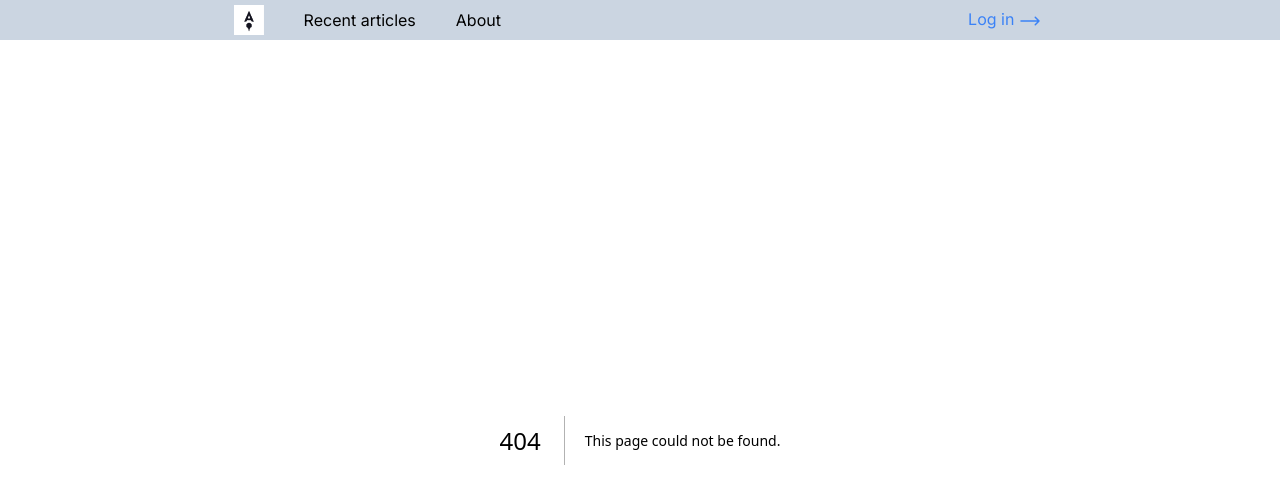
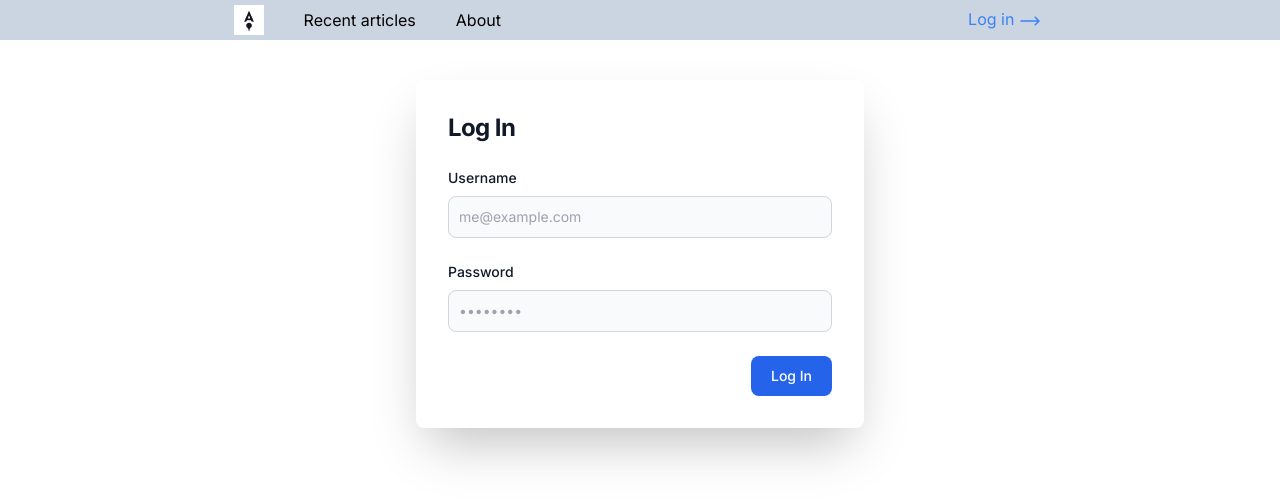
Before and after one commit to domanhtu/applifting-task, a Next.js app in the folder frontend/blog-app/: page /login in a window 1280 px wide. Before the commit this address had no page. Shown: the top 504 px of the page. Built offline with nearby package versions, Linux system fonts and the light colour scheme.

Commit message:
feat: added auth context, login page and auth implementation

```diff
--- a/frontend/blog-app/src/app/articles/page.tsx
+++ b/frontend/blog-app/src/app/articles/page.tsx
@@ -2,22 +2,22 @@
 
 import axios, { AxiosRequestConfig } from "axios";
 import { useEffect, useState } from "react";
+import { useAuth } from "@/contexts/authContext";
+import { redirect } from 'next/navigation'
 
 export default function Page() {
-  const [authenticated, setAuthenticated] = useState(false);
+  const { token, setToken } = useAuth();
 
   useEffect(() => {
     const url = "https://fullstack.exercise.applifting.cz/articles";
 
-    if (localStorage.getItem("token") === null) {
-      setAuthenticated(false);
+    if (!token) {
+      redirect('/login');
     } else {
-      setAuthenticated(true);
-
       const config = {
         headers: {
           "X-API-KEY": "a91f604b-9e61-408a-a23b-71075b501ed5",
-          Authorization: localStorage.getItem("token"),
+          Authorization: token
         },
       };
 
@@ -38,7 +38,7 @@ export default function Page() {
 
   return (
     <div className="container mx-auto">
-      {authenticated ? <p>Logged in</p> : <p>Not logged in</p>}
+      {token ? <p>Logged in</p> : <p>Not logged in</p>}
     </div>
   );
 }
--- a/frontend/blog-app/src/app/layout.tsx
+++ b/frontend/blog-app/src/app/layout.tsx
@@ -1,15 +1,13 @@
+'use client'
+
+import Navbar from "@/components/navbar";
 import "./globals.css";
 import type { Metadata } from "next";
 import { Inter } from "next/font/google";
-import Link from "next/link";
-import Image from "next/image";
+import { metadata } from "@/components/metadata"
+import { AuthProvider } from "@/contexts/authContext"
 
 const inter = Inter({ subsets: ["latin"] });
-
-export const metadata: Metadata = {
-  title: "Create Next App",
-  description: "Generated by create next app",
-};
 
 export default function RootLayout({
   children,
@@ -19,46 +17,10 @@ export default function RootLayout({
   return (
     <html lang="en">
       <body className={inter.className}>
-        <nav className="flex justify-around h-10 bg-slate-300 items-center w-full">
-          <div className="flex items-center">
-            <Link href="/">
-              <Image
-                src="/logo.png"
-                width={30}
-                height={30}
-                alt="Logo"
-                className="inline mx-5"
-              />
-            </Link>
-
-            <Link href="/articles" className="mx-5">
-              Recent articles
-            </Link>
-
-            <Link href="/about" className="mx-5">
-              About
-            </Link>
-          </div>
-
-          <Link href="/login" className="mx-5 text-blue-500">
-            Log in
-            <svg
-              xmlns="http://www.w3.org/2000/svg"
-              fill="none"
-              viewBox="0 0 24 24"
-              strokeWidth="1.5"
-              stroke="currentColor"
-              className="w-6 h-6 inline mx-1"
-            >
-              <path
-                strokeLinecap="round"
-                strokeLinejoin="round"
-                d="M17.25 8.25L21 12m0 0l-3.75 3.75M21 12H3"
-              />
-            </svg>
-          </Link>
-        </nav>
+      <AuthProvider>
+        <Navbar/>
         {children}
+      </AuthProvider>
       </body>
     </html>
   );
--- /dev/null
+++ b/frontend/blog-app/src/app/login/page.tsx
@@ -0,0 +1,96 @@
+"use client";
+
+import useLogin from "@/hooks/useLogin";
+import { ChangeEvent, FormEvent, useEffect, useRef } from "react";
+import { useAuth } from "@/contexts/authContext";
+import { redirect } from "next/navigation";
+
+/**
+ * Submit button fires handleSubmit func, that reads value from inputs and passes themt to login callback func,
+ * in contrast to the traditional way, where we store input values with state management.
+ */
+
+export default function Page() {
+  const usernameRef = useRef("");
+  const passwordRef = useRef("");
+  const { data, call: login } = useLogin();
+  const { setToken } = useAuth();
+
+  const handleUsernameChange = (event: ChangeEvent<HTMLInputElement>) => {
+    usernameRef.current = event.target.value;
+  };
+
+  const handlePasswordChange = (event: ChangeEvent<HTMLInputElement>) => {
+    passwordRef.current = event.target.value;
+  };
+
+  const handleSubmit = async (event: FormEvent<HTMLFormElement>) => {
+    event.preventDefault();
+
+    const username = usernameRef.current;
+    const password = passwordRef.current;
+
+    await login(username, password);
+  };
+
+  useEffect(() => {
+    if (data) {
+      setToken(data.access_token);
+      redirect('/articles');
+    }
+  }, [data, setToken]);
+
+  return (
+    <div className="mx-auto mt-10 w-full bg-white rounded-lg shadow-2xl sm:max-w-md">
+      <div className="p-6 space-y-4 md:space-y-6 sm:p-8">
+        <h1 className="text-xl font-bold leading-tight tracking-tight text-gray-900 md:text-2xl ">
+          Log In
+        </h1>
+        <form onSubmit={handleSubmit} className="space-y-4 md:space-y-6">
+          <div>
+            <label
+              htmlFor="username"
+              className="block mb-2 text-sm font-medium text-gray-900 "
+            >
+              Username
+            </label>
+            <input
+              onChange={handleUsernameChange}
+              type="username"
+              name="username"
+              id="username"
+              className="bg-gray-50 border border-gray-300 text-gray-900 sm:text-sm rounded-lg focus:ring-primary-600 focus:border-primary-600 block w-full p-2.5"
+              placeholder="me@example.com"
+              required=""
+            />
+          </div>
+          <div>
+            <label
+              htmlFor="password"
+              className="block mb-2 text-sm font-medium text-gray-900 "
+            >
+              Password
+            </label>
+            <input
+              onChange={handlePasswordChange}
+              type="password"
+              name="password"
+              id="password"
+              placeholder="••••••••"
+              className="bg-gray-50 border border-gray-300 text-gray-900 sm:text-sm rounded-lg focus:ring-primary-600 focus:border-primary-600 block w-full p-2.5"
+              required=""
+            />
+          </div>
+          <div className="flex justify-end">
+            <button
+              type="submit"
+              className="text-white bg-blue-600 hover:bg-blue-700 focus:ring-4 focus:outline-none focus:ring-primary-300 font-medium rounded-lg text-sm px-5 py-2.5 text-center"
+            >
+              Log In
+            </button>
+          </div>
+        </form>
+      </div>
+    </div>
+  );
+}
--- a/frontend/blog-app/src/app/page.tsx
+++ b/frontend/blog-app/src/app/page.tsx
@@ -1,4 +1,5 @@
 import Image from 'next/image'
+
 
 export default function Home() {
   return (
--- /dev/null
+++ b/frontend/blog-app/src/components/metadata.tsx
@@ -0,0 +1,6 @@
+import type { Metadata } from "next";
+
+export const metadata: Metadata = {
+  title: "Create Next App",
+  description: "Generated by create next app",
+};
--- /dev/null
+++ b/frontend/blog-app/src/components/navbar.tsx
@@ -0,0 +1,75 @@
+"use client";
+
+import Link from "next/link";
+import Image from "next/image";
+import { useAuth } from "@/contexts/authContext";
+
+export default function Navbar() {
+  const { token, setToken } = useAuth();
+
+  const handleLogout = () => {
+    setToken(null);
+  };
+
+  return (
+    <nav className="flex justify-around h-10 bg-slate-300 items-center w-full">
+      <div className="flex items-center">
+        <Link href="/">
+          <Image
+            src="/logo.png"
+            width={30}
+            height={30}
+            alt="Logo"
+            className="inline mx-5"
+          />
+        </Link>
+
+        <Link href="/articles" className="mx-5">
+          Recent articles
+        </Link>
+
+        <Link href="/about" className="mx-5">
+          About
+        </Link>
+      </div>
+
+      {token ? (
+        <Link href="/" onClick={handleLogout} className="mx-5 text-blue-500">
+          Logout
+          <svg
+            xmlns="http://www.w3.org/2000/svg"
+            fill="none"
+            viewBox="0 0 24 24"
+            strokeWidth="1.5"
+            stroke="currentColor"
+            className="w-6 h-6 inline mx-1"
+          >
+            <path
+              strokeLinecap="round"
+              strokeLinejoin="round"
+              d="M17.25 8.25L21 12m0 0l-3.75 3.75M21 12H3"
+            />
+          </svg>
+        </Link>
+      ) : (
+        <Link href="/login" className="mx-5 text-blue-500">
+          Log in
+          <svg
+            xmlns="http://www.w3.org/2000/svg"
+            fill="none"
+            viewBox="0 0 24 24"
+            strokeWidth="1.5"
+            stroke="currentColor"
+            className="w-6 h-6 inline mx-1"
+          >
+            <path
+              strokeLinecap="round"
+              strokeLinejoin="round"
+              d="M17.25 8.25L21 12m0 0l-3.75 3.75M21 12H3"
+            />
+          </svg>
+        </Link>
+      )}
+    </nav>
+  );
+}
--- /dev/null
+++ b/frontend/blog-app/src/contexts/authContext.tsx
@@ -0,0 +1,38 @@
+"use client";
+
+import {
+  Dispatch,
+  ReactNode,
+  SetStateAction,
+  createContext,
+  useContext,
+  useEffect,
+  useState,
+} from "react";
+
+type AuthContextType = {
+  token: string | null;
+  setToken: Dispatch<SetStateAction<string | null>>;
+};
+
+const AuthContext = createContext<AuthContextType | null>(null);
+
+export function AuthProvider({ children }: { children: ReactNode }) {
+  const [token, setToken] = useState<string | null>(null);
+
+  return (
+    <AuthContext.Provider value={{ token, setToken }}>
+      {children}
+    </AuthContext.Provider>
+  );
+}
+
+export function useAuth() {
+  const authContext = useContext(AuthContext);
+
+  if (!authContext) {
+    throw new Error("useAuth must be used within an AuthProvider");
+  }
+
+  return authContext;
+}
--- /dev/null
+++ b/frontend/blog-app/src/hooks/useLogin.tsx
@@ -0,0 +1,52 @@
+import axios, { AxiosResponse } from "axios";
+import { useCallback, useState } from "react";
+
+interface ApiResponse {
+  access_token: string,
+  expires_in: number,
+  token_type: string
+}
+
+/**
+ * Hook for login. Passing username and password and plaintext through arguments, thus not being safe!
+ */
+const useLogin = () => {
+  const [data, setData] = useState<ApiResponse | null>(null);
+
+  const call = useCallback(async (username: string, password: string) => {
+    const url = "https://fullstack.exercise.applifting.cz/login";
+    const config = {
+      headers: {
+        "X-API-KEY": "a91f604b-9e61-408a-a23b-71075b501ed5"
+      },
+    };
+
+    const body = {
+      "username": username,
+      "password": password
+    }
+
+    axios
+      .post(url, body, config)
+      .then((response: AxiosResponse<any> | void) => {
+        if (response) {
+          setData(response.data);
+        }
+        else {
+          console.error('Response is void (undefined)');
+        }
+      })
+      .catch(function (error) {
+        if (error.response) {
+          console.log(error.response.data);
+          console.log(error.response.status);
+          console.log(error.response.headers);
+        }
+      })
+      ;
+  }, []);
+
+  return { data, call };
+};
+
+export default useLogin;
```
